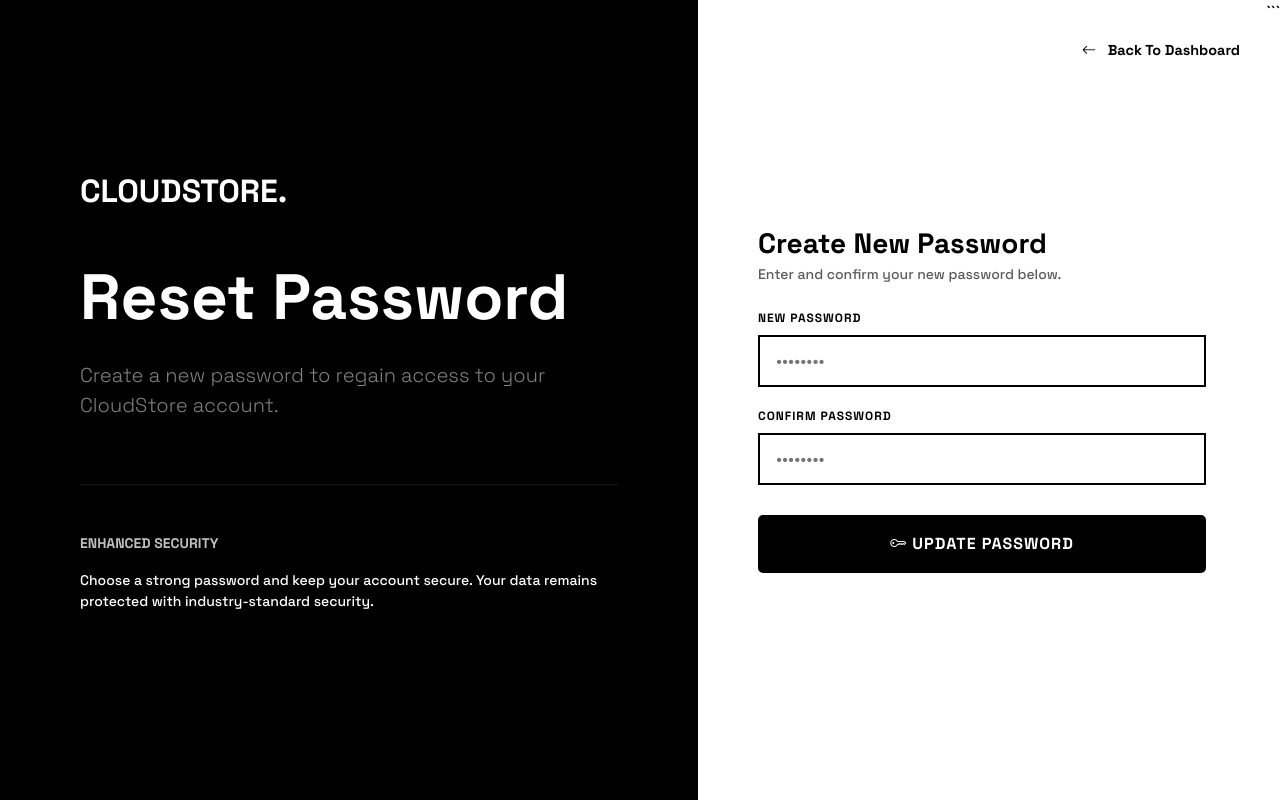
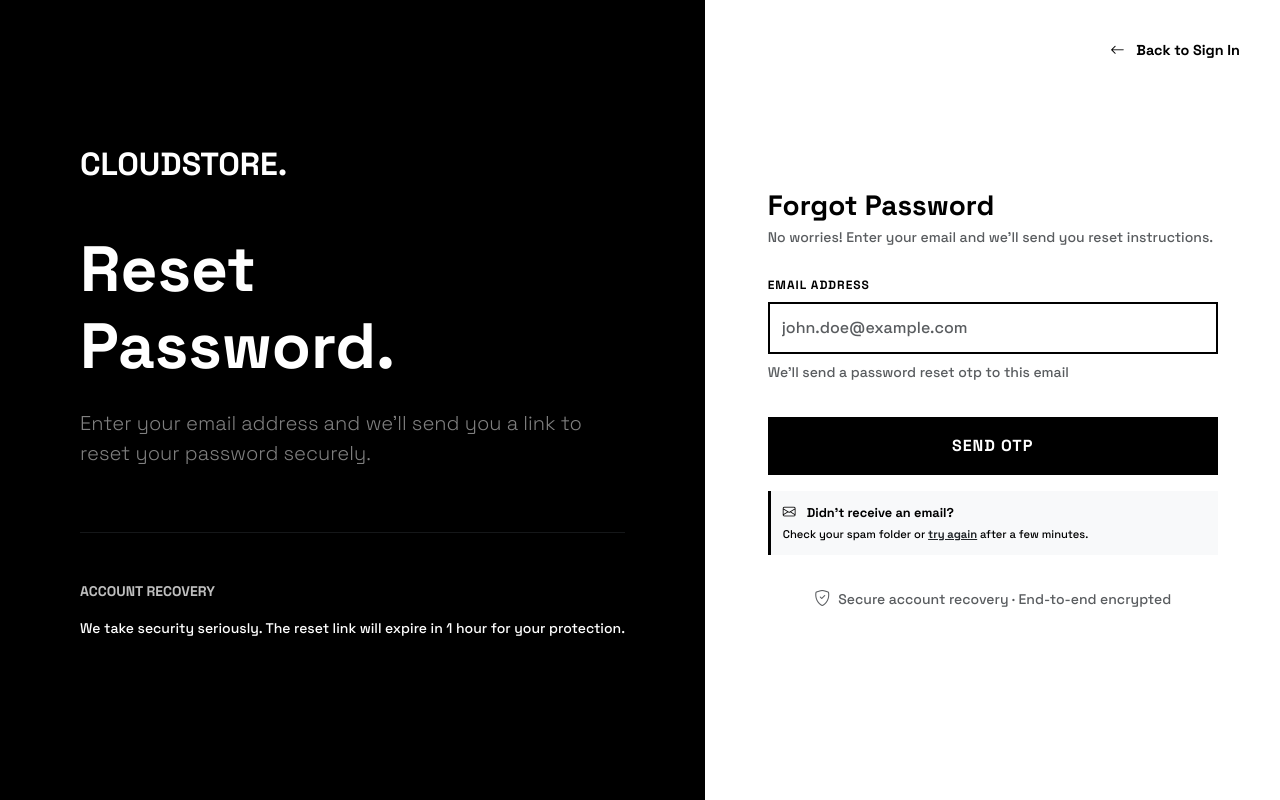
Before and after one commit to ankush21sali/cloudstore, a Django app: page /accounts/forgot-password/ in a window 1280 px wide. Run offline with Django 5.2, Linux system fonts and the light colour scheme; the visitor is signed in with stand-in values (Sample User, id 1); data that the repository does not hold is empty.

Commit message:
Reset Password Functionality

````diff
--- a/accounts/templates/accounts/forgot_password.html
+++ b/accounts/templates/accounts/forgot_password.html
@@ -1,74 +1,186 @@
-{% extends "base.html" %}
-{% load static %}
+<!DOCTYPE html>
+<html lang="en">
 
-{% block title %}Reset Password | CloudStore{% endblock %}
+<head>
+    <meta charset="UTF-8">
+    <meta name="viewport" content="width=device-width, initial-scale=1.0">
+    <title>Forgot Password | CloudStore</title>
+    <link href="https://cdn.jsdelivr.net/npm/bootstrap@5.3.0/dist/css/bootstrap.min.css" rel="stylesheet">
+    <link rel="stylesheet" href="https://cdn.jsdelivr.net/npm/bootstrap-icons@1.11.0/font/bootstrap-icons.css">
+    <style>
+        @import url('https://fonts.googleapis.com/css2?family=Space+Grotesk:wght@300;500;700&display=swap');
 
-{% block extra_css %}
+        body {
+            background-color: #ffffff;
+            color: #000000;
+            font-family: 'Space Grotesk', sans-serif;
+            height: 100vh;
+            margin: 0;
+        }
 
-<link rel="stylesheet" href="{% static 'css/forgot_password.css' %}">
-{% endblock %}
+        .forgot-container {
+            display: flex;
+            height: 100vh;
+        }
 
-{% block content %}
+        /* Branding Side */
+        .forgot-visual {
+            background-color: #000000;
+            color: #ffffff;
+            flex: 1.2;
+            display: flex;
+            flex-direction: column;
+            justify-content: center;
+            padding: 80px;
+        }
 
-<a href="{% url 'files:dashboard' %}" class="back-home">
-    <i class="bi bi-arrow-left me-2"></i>
-    Back To Dashboard
-</a>
+        /* Form Side */
+        .forgot-form-section {
+            flex: 1;
+            display: flex;
+            flex-direction: column;
+            justify-content: center;
+            padding: 60px;
+            background-color: #ffffff;
+        }
 
-<div class="verify-container">
-<div class="verify-visual">
+        .form-control {
+            border-radius: 0;
+            border: 2px solid #eeeeee;
+            padding: 12px;
+            font-weight: 500;
+        }
+
+        .form-control:focus {
+            border-color: #000000;
+            box-shadow: none;
+        }
+
+        .form-label {
+            font-weight: 700;
+            text-transform: uppercase;
+            font-size: 0.75rem;
+            letter-spacing: 1px;
+        }
+
+        .btn-reset {
+            background-color: #000000;
+            color: #ffffff;
+            border-radius: 0;
+            padding: 15px;
+            font-weight: 700;
+            width: 100%;
+            border: 2px solid #000000;
+            transition: 0.3s;
+            text-transform: uppercase;
+            letter-spacing: 1px;
+            margin-top: 10px;
+            display: inline-block;
+            text-align: center;
+            text-decoration: none;
+        }
+
+        .btn-reset:hover {
+            background-color: #ffffff;
+            color: #000000;
+        }
+
+        .back-link {
+            position: absolute;
+            top: 40px;
+            right: 40px;
+            color: #000000;
+            text-decoration: none;
+            font-weight: 600;
+            font-size: 0.9rem;
+        }
+
+        .back-link:hover {
+            text-decoration: none;
+        }
+
+
+        .info-message {
+            font-size: 0.8rem;
+            margin-top: 16px;
+            padding: 12px;
+            background-color: #f8f9fa;
+            border-left: 3px solid #000000;
+        }
+
+        @media (max-width: 992px) {
+            .forgot-visual {
+                display: none;
+            }
+
+            .back-link {
+                top: 20px;
+                right: 20px;
+            }
+        }
+
+        @media (max-width: 576px) {
+            .forgot-form-section {
+                padding: 40px 24px;
+            }
+        }
+    </style>
+</head>
+
+<body>
+
+    <a href="{% url "accounts:signin" %}" class="back-link"><i class="bi bi-arrow-left me-2"></i> Back to Sign In</a>
+
+    <div class="forgot-container">
+        <div class="forgot-visual">
             <h2 class="fw-bold mb-5">CLOUDSTORE.</h2>
-
-    <h1 class="display-3 fw-bold mb-4">
-        Reset Password
-    </h1>
-
-    <p class="lead opacity-50">
-        Create a new password to regain access to your CloudStore account.
-    </p>
+            <h1 class="display-3 fw-bold mb-4">Reset <br> Password.</h1>
+            <p class="lead opacity-50">Enter your email address and we'll send you a link to reset your password
+                securely.</p>
 
             <div class="mt-5 pt-5 border-top border-secondary" style="--bs-border-opacity: .2;">
-        <p class="small text-uppercase fw-bold opacity-75">
-            Enhanced Security
-        </p>
-
-        <p class="small">
-            Choose a strong password and keep your account secure.
-            Your data remains protected with industry-standard security.
+                <p class="small text-uppercase fw-bold opacity-75">Account Recovery</p>
+                <p class="small">We take security seriously. The reset link will expire in 1 hour for your protection.
                 </p>
             </div>
         </div>
 
-<div class="verify-form-section">
+        <div class="forgot-form-section">
             <div class="mx-auto" style="max-width: 450px; width: 100%;">
 
-        <h3 class="fw-bold mb-1">Create New Password</h3>
+                <h3 class="fw-bold mb-1">Forgot Password</h3>
+                <p class="text-muted mb-4 small">No worries! Enter your email and we'll send you reset instructions.</p>
 
-        <p class="text-muted mb-4 small"> Enter and confirm your new password below.</p>
-
-        <form action="{% url 'accounts:forgot_password' %}" method="POST">
+                <!-- Password Reset Form -->
+                <form method="post">
                     {% csrf_token %}
-
-            <div class="form-group">
-                <label for="new_password" class="form-label"> New Password</label>
-                <input type="password" id="new_password" name="new_password" class="form-control-custom" placeholder="••••••••" required>
+                    <div class="mb-4">
+                        <label class="form-label">Email Address</label>
+                        <input type="email" class="form-control" name="email" placeholder="john.doe@example.com"
+                            required autofocus>
+                        <div class="form-text text-muted mt-2">We'll send a password reset otp to this email</div>
                     </div>
 
-            <div class="form-group">
-                <label for="confirm_password" class="form-label"> Confirm Password</label>
-                <input type="password" id="confirm_password" name="confirm_password" class="form-control-custom" placeholder="••••••••" required>
+                    <button type="submit" class="btn-reset">Send OTP</button>
+                </form>
+
+                <!-- Additional help info -->
+                <div class="info-message">
+                    <i class="bi bi-envelope me-2"></i>
+                    <strong>Didn't receive an email?</strong>
+                    <p class="small mb-0 mt-1">Check your spam folder or <a href="#" class="text-dark fw-bold">try
+                            again</a> after a few minutes.</p>
                 </div>
 
-            <div class="mt-3">
-                <button type="submit" class="btn-save"> <i class="bi bi-key"></i> Update Password</button>
+                <div class="text-center mt-4 pt-2">
+                    <i class="bi bi-shield-check text-muted me-1"></i>
+                    <span class="small text-muted">Secure account recovery · End-to-end encrypted</span>
+                </div>
+            </div>
+        </div>
     </div>
 
-        </form>
+    <!-- No JavaScript — pure HTML/CSS. Form submits to check-email.html for demo purposes -->
+</body>
 
-    </div>
-</div>
-```
-
-</div>
-
-{% endblock %}
+</html>
--- a/accounts/templates/accounts/signin.html
+++ b/accounts/templates/accounts/signin.html
@@ -45,7 +45,7 @@
                 </div>
 
                 <div class="text-end mb-4">
-                    <a href="#" class="text-muted small text-decoration-none">Forgot password?</a>
+                    <a href="{% url "accounts:forgot_password" %}" class="text-muted small text-decoration-none">Forgot password?</a>
                 </div>
 
                 <button type="submit" class="btn btn-signin mb-4">Access Vault</button>
--- a/accounts/templates/accounts/userprofile.html
+++ b/accounts/templates/accounts/userprofile.html
@@ -193,7 +193,7 @@
 
                 <div class="mt-3 d-flex gap-3 flex-wrap">
                     <button class="btn-save"><i class="bi bi-key"></i> Update Password</button>
-                    <a href="{% url 'accounts:send_otp' %}" class="btn btn-outline-dark-custom"><i class="bi bi-shield-check"></i> Forgot Password</a>
+                    <a href="{% url 'accounts:send_otp' %}" class="btn btn-outline-dark-custom"><i class="bi bi-shield-check"></i> Reset Password</a>
                 </div>
             </form>
 
--- a/accounts/urls.py
+++ b/accounts/urls.py
@@ -8,13 +8,15 @@ urlpatterns = [
     path('signin/', views.signin, name='signin'),
     path('signout/', views.signout, name='signout'),
 
-    path('my_profile/', views.my_profile, name='my_profile'),
+    path("forgot-password/", views.forgot_password, name="forgot_password"),
+
+    path('my-profile/', views.my_profile, name='my_profile'),
     path('settings/', views.settings, name='settings'),
-    path('change_password/', views.change_password, name='change_password'),
+    path('change-password/', views.change_password, name='change_password'),
 
     path('verify-otp/', views.verify_otp, name='verify_otp'),
 
     path('send-otp/', views.send_otp, name='send_otp'),
-    path('forgot-password-verify-otp/', views.forgot_password_verify_otp, name='forgot_password_verify_otp'),
-    path('forgot-password/', views.forgot_password, name='forgot_password'),
+    path('reset-password-verify-otp/', views.reset_password_verify_otp, name='reset_password_verify_otp'),
+    path('reset-password/', views.reset_password, name='reset_password'),
 ]
--- a/accounts/views.py
+++ b/accounts/views.py
@@ -210,11 +210,11 @@ def send_otp(request):
 
     send_otp_email(user.email)
     messages.info(request, "Please check your email for the OTP.")
-    return redirect('accounts:forgot_password_verify_otp')
+    return redirect('accounts:reset_password_verify_otp')
 
 
 
-def forgot_password_verify_otp(request):
+def reset_password_verify_otp(request):
     user_id = request.session.get("user_id")
 
     if not user_id:
@@ -234,12 +234,12 @@ def forgot_password_verify_otp(request):
 
         if not otp_obj:
             messages.warning(request, "No OTP found")
-            return redirect("accounts:forgot_password_verify_otp")
+            return redirect("accounts:reset_password_verify_otp")
 
         if otp_obj.is_expired():
             otp_obj.delete()
             messages.warning(request, "OTP Expired")
-            return redirect("accounts:forgot_password_verify_otp")
+            return redirect("accounts:reset_password_verify_otp")
 
         if otp_obj.otp == entered_otp:
             user.is_active = True
@@ -251,16 +251,16 @@ def forgot_password_verify_otp(request):
             del request.session["user_id"]
 
             messages.success(request, "OTP Verified Successfully")
-            return redirect("accounts:forgot_password")
+            return redirect("accounts:reset_password")
 
         messages.error(request, "Invalid OTP")
-        return redirect("accounts:forgot_password_verify_otp")
+        return redirect("accounts:reset_password_verify_otp")
 
-    return render(request, "accounts/forgot_password_verify_otp.html")
+    return render(request, "accounts/reset_password_verify_otp.html")
 
 
 @login_required
-def forgot_password(request):
+def reset_password(request):
     if request.method == 'POST':
         new_password = request.POST.get('new_password')
         confirm_password = request.POST.get('confirm_password')
@@ -269,7 +269,7 @@ def forgot_password(request):
 
         if new_password != confirm_password:
             messages.error(request, "New passwords do not match.")
-            return redirect('accounts:forgot_password')
+            return redirect('accounts:reset_password')
 
         user.set_password(new_password)
         user.save()
@@ -278,4 +278,24 @@ def forgot_password(request):
         messages.success(request, "Password changed successfully. Please login again.")
         return redirect('files:dashboard')
 
+    return render(request, "accounts/reset_password.html")
+
+
+def forgot_password(request):
+    if request.method == 'POST':
+        email = request.POST.get('email')
+
+        try:
+            user = User.objects.get(email=email)
+        except User.DoesNotExist:
+            messages.error(request, "Opps!, User DoesNotExist.")
+            return redirect('accounts:signin')
+
+        # Store ID in session so verify_otp can find this user.
+        request.session['user_id'] = user.id
+
+        send_otp_email(user.email)
+        messages.info(request, "Please check your email for the OTP.")
+        return redirect('accounts:reset_password_verify_otp')
+
     return render(request, "accounts/forgot_password.html")
````
Also changed, not shown: accounts/templates/accounts/reset_password.html (added, +74 -0 lines), accounts/templates/accounts/reset_password_verify_otp.html (renamed from accounts/templates/accounts/forgot_password_verify_otp.html, +9 -2 lines), static/css/verify-otp.css (+5 -6 lines), static/css/reset_password.css (renamed from static/css/forgot_password.css). Lines whose indentation alone changed are shown as unchanged.
